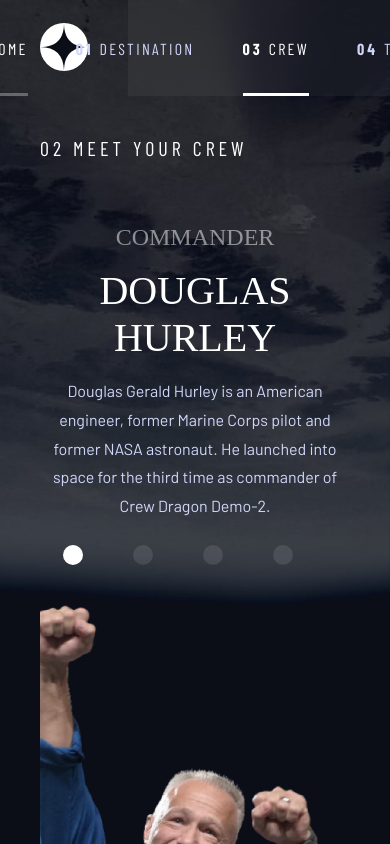
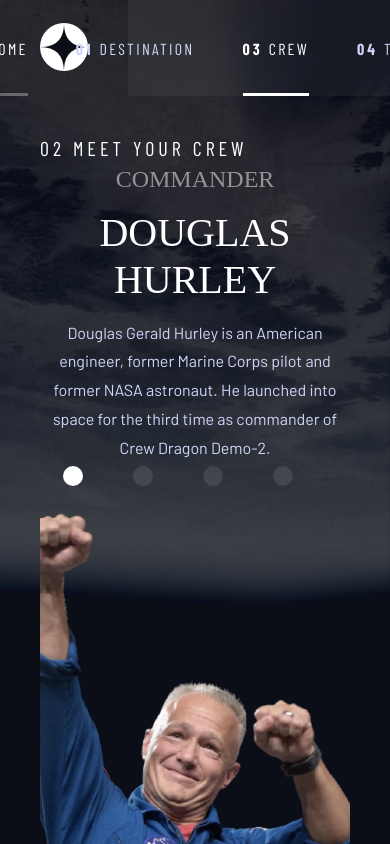
Before and after one commit to aminetiouk/space-tourism-website, a React (Vite) app: page /crew in a window 390 px wide. Shown: the top 844 px of the page. Built offline with nearby package versions, Linux system fonts and the light colour scheme; a web font is replaced by a local one.

Commit message:
refactor(responsive): restructure crew layout using CSS grid and improve spacing

```diff
--- a/src/styles/responsive.css
+++ b/src/styles/responsive.css
@@ -92,51 +92,70 @@
     padding: 40px 40px 0 40px;
   }
   .crew__layout {
-    display: flex;
+    /* display: flex;
     flex-direction: column;
     align-items: center;
-    gap: 24px;
+    gap: 24px; */
+    grid-template-columns: 1fr;
+    grid-template-rows: 255px 50px 1fr;
+    column-gap: 0;
+    row-gap: 12px;
+    place-items: center;
   }
   .crew__details {
-    order: 1;
+    /* order: 1; */
+    grid-column: 1/3;
+    grid-row: 1/2;
     padding: 0;
   }
   .crew__profile {
     text-align: center;
-    padding-top: 40px;
+    justify-content: start;
+    padding-top: 5px;
     max-width: 512px;
     gap: 16px;
   }
   .crew__photo {
+    grid-column: 1/3;
+    grid-row: 3/4;
+    /* order: 3; */
     display: flex;
     justify-content: center;
-    order: 3;
-    padding-top: 16px;
     width: 100%;
   }
   .crew__photo-img {
-    max-height: 480px;
+    max-height: 495px;
   }
   .crew__navigation {
-    order: 2;
+    grid-column: 1/2;
+    grid-row: 2/3;
+    /* order: 2; */
   }
   .crew__nav-item {
     width: 55px;
   }
+  .crew__nav-button::before {
+    width: 60px;
+    height: 60px;
+  }
+
   .technology {
     padding: 40px 0;
     height: calc(100vh - 96px);
     margin-left: 0;
   }
-  .page__title{
+  .technology__title {
     padding-left: 40px;
+    display: flex;
+    align-items: center;
+    gap: 24px;
   }
   .technology__layout {
     display: flex;
     flex-direction: column;
     justify-content: start;
     column-gap: 0px;
-    padding-top: 64px;
+    padding-top: 44px;
     gap: 32px;
   }
   .technology__wrapper {
@@ -147,11 +166,11 @@
   .technology__tab-list {
     flex-direction: row;
   }
-  .technology__tab-button{
+  .technology__tab-button {
     width: 56px;
     height: 56px;
   }
-  .technology__info{
+  .technology__info {
     max-width: 512px;
     text-align: center;
   }
```
